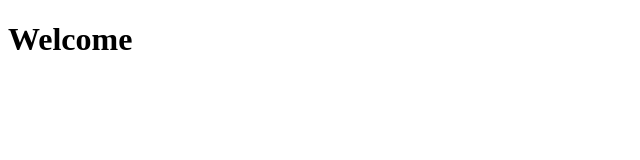
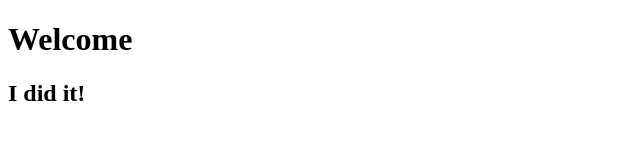
Before and after one commit to AbuAbay/git-check, a plain HTML site: page index.html in a window 1280 px wide. Shown: the whole page, without its empty margins (0-640 px from the left). Drawn offline with Linux system fonts and the light colour scheme.

Commit message:
add html code

```diff
--- a/index.html
+++ b/index.html
@@ -8,5 +8,6 @@
 </head>
 <body>
     <h1>Welcome</h1>
+    <h2>I did it!</h2>
 </body>
 </html>
```
